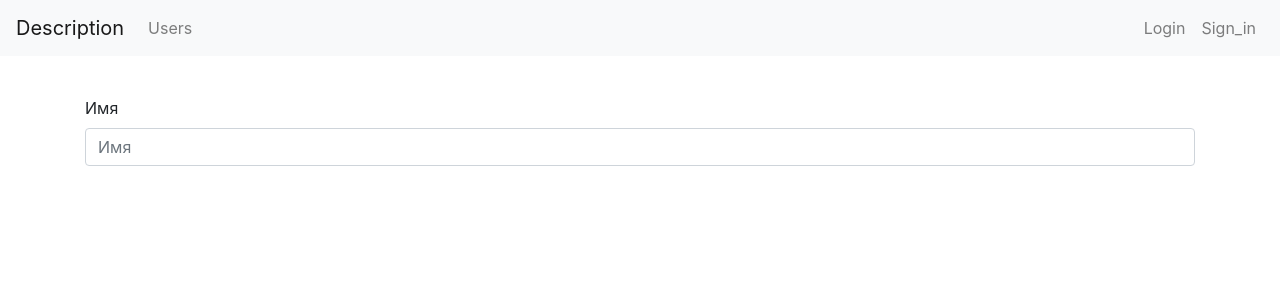
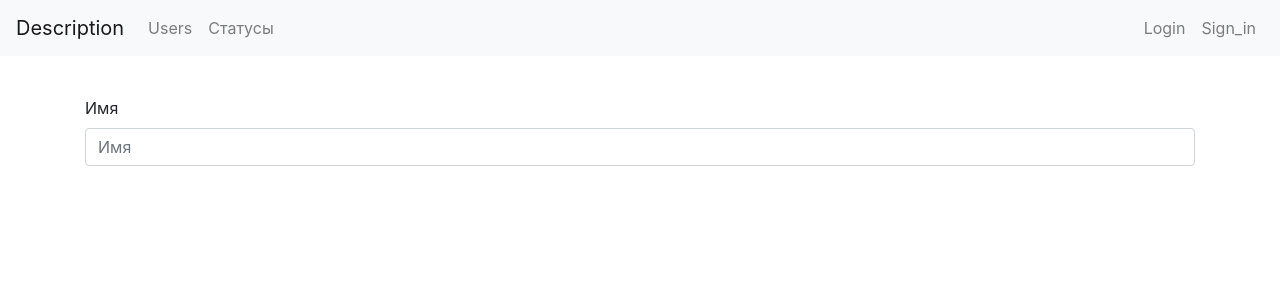
Before and after one commit to sinist3rr/python-project-lvl4, a Django app: page /statuses/create/ in a window 1280 px wide. Shown: the top 300 px of the page. Run offline with Django 3.2, Linux system fonts and the light colour scheme; the visitor is signed in with stand-in values (Sample User, id 1); some libraries are stand-ins or nearby versions.

Commit message:
add statuses link

```diff
--- a/pyproject.toml
+++ b/pyproject.toml
@@ -1,6 +1,6 @@
 [tool.poetry]
 name = "hexlet-code"
-version = "0.1.4"
+version = "0.1.5"
 description = ""
 authors = ["sinist3rr <darkfloki@protonmail.com>"]
 packages = [
--- a/task_manager/templates/base.html
+++ b/task_manager/templates/base.html
@@ -20,8 +20,13 @@
       <div class="collapse navbar-collapse" id="navbarToggleExternalContent">
         <ul class="navbar-nav mr-auto">
           <li class="nav-item">
-		  <a class="nav-link" href="/users/">{% trans "Users" %}</a>
+		  <a class="nav-link" href="{% url 'users' %}">{% trans "Users" %}</a>
           </li>
+            {% if user.is_authenticated %}
+            <li class="nav-item">
+                <a class="nav-link" href="{% url 'statuses' %}">{% trans 'Статусы' %}</a>
+            </li>
+            {% endif %}
         </ul>
         <ul class="navbar-nav">
             <li class="nav-item">
```
